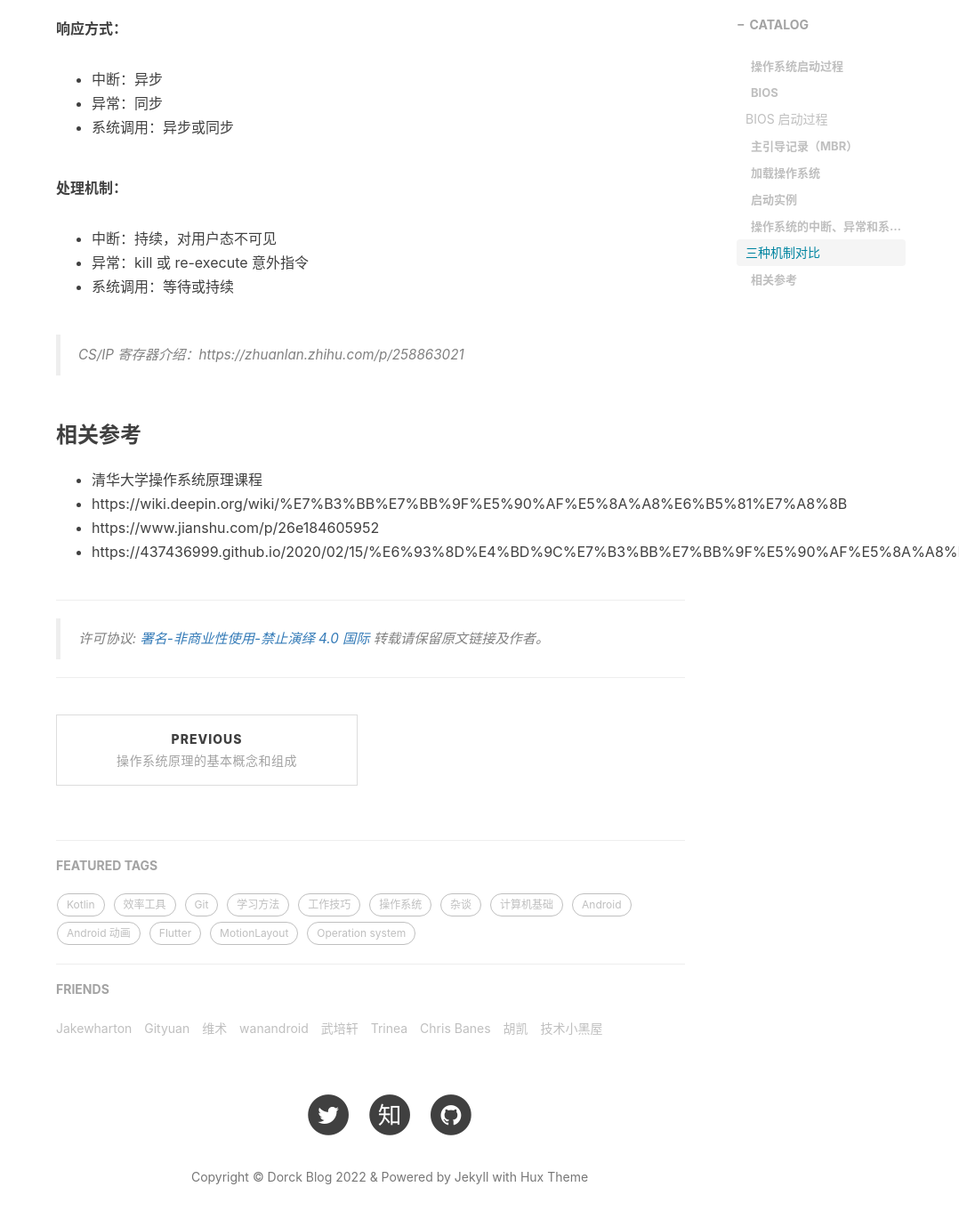
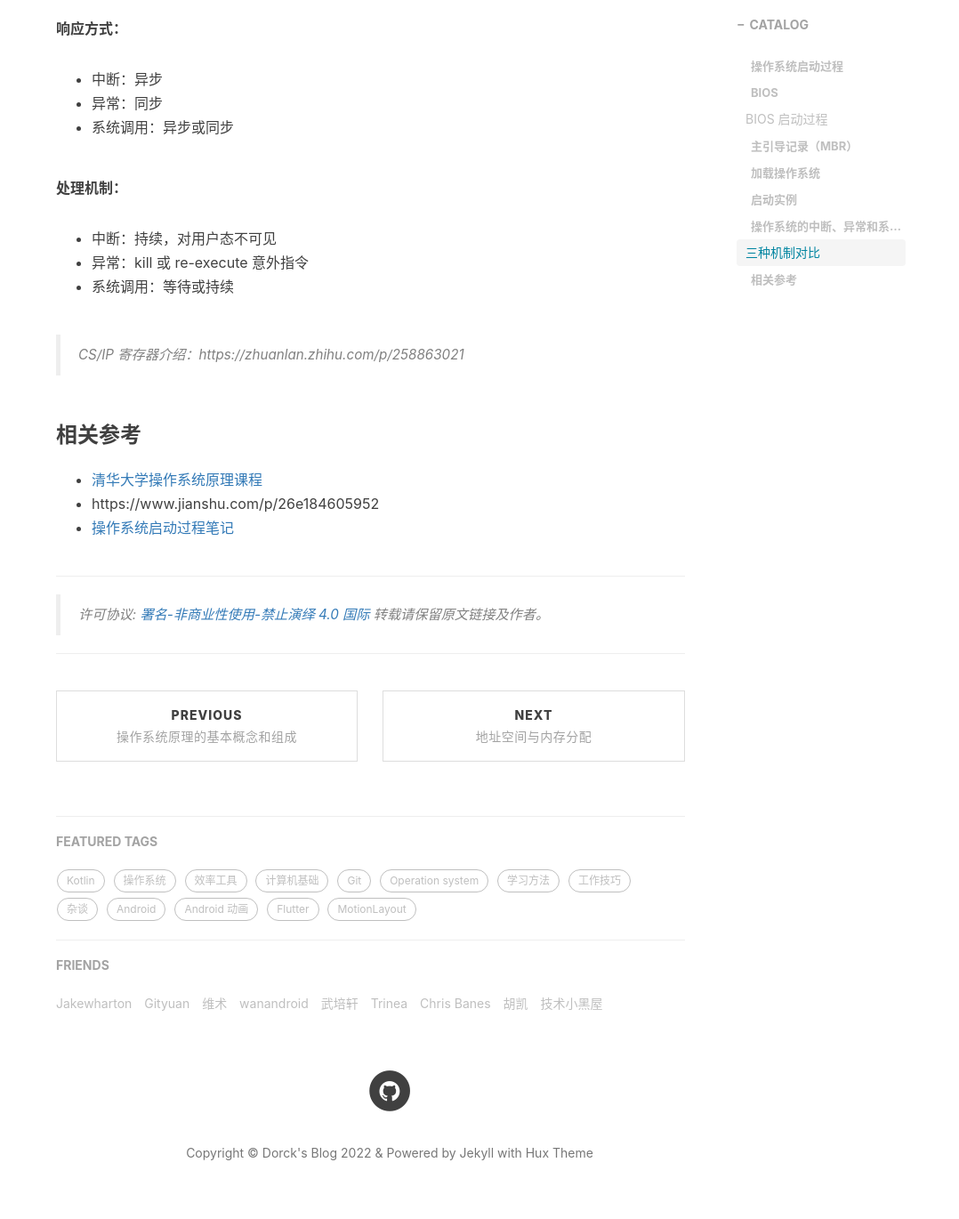
Before and after one commit to Moosphan/Moosphan.github.io, a Jekyll site: the page built from _posts/post_os/2022-03-12-os-boot-process.md, in a window 1280 px wide and 1400 px high, scrolled down 3627 px. Shown: the top 1370 px of the window at 89% size, without its empty margins (202-1280 px from the left). Built offline with Jekyll 4.4.1, drawn with Linux system fonts in a browser that asks for light colours; nearby versions of some CDN libraries; comment, search, counter and statistics services are not loaded; some of the changed lines change nothing that is shown; some of the changed text lies outside the part shown.

Commit message:
feat:memory allocation of os

```diff
--- a/_config.yml
+++ b/_config.yml
@@ -1,6 +1,6 @@
 # Site settings
-title: Dorck Blog
-SEOTitle: 道轲的博客 | Dorck Blog
+title: Dorck's Blog
+SEOTitle: 道轲的博客 | Dorck's Blog
 header-img: img/home-bg.jpg
 email: moosphon@gmail.com
 description: "修技术之道，日三省吾身 | App Dev & Freelance Thinker，Hacker Growth | 这里是 @道轲(Dorck) 的个人博客，与你一起探寻世界。"
@@ -14,9 +14,9 @@
 # SNS settings
 RSS: false
 #weibo_username:     Dorck
-zhihu_username:     yi-chang-mi-li-de-meng
+# zhihu_username:     yi-chang-mi-li-de-meng
 github_username:    Moosphan
-twitter_username:   Dorck
+# twitter_username:   Dorck
 #facebook_username:  Dorck
 #linkedin_username:  firstname-lastname-idxxxx
 
--- a/_posts/post_os/2022-03-12-os-boot-process.md
+++ b/_posts/post_os/2022-03-12-os-boot-process.md
@@ -104,7 +104,6 @@
 
 ### 相关参考
 
-- 清华大学操作系统原理课程
-- https://wiki.deepin.org/wiki/%E7%B3%BB%E7%BB%9F%E5%90%AF%E5%8A%A8%E6%B5%81%E7%A8%8B
+- [清华大学操作系统原理课程](https://wiki.deepin.org/wiki/%E7%B3%BB%E7%BB%9F%E5%90%AF%E5%8A%A8%E6%B5%81%E7%A8%8B)
 - https://www.jianshu.com/p/26e184605952
-- https://437436999.github.io/2020/02/15/%E6%93%8D%E4%BD%9C%E7%B3%BB%E7%BB%9F%E5%90%AF%E5%8A%A8%E8%BF%87%E7%A8%8B/
+- [操作系统启动过程笔记](https://437436999.github.io/2020/02/15/%E6%93%8D%E4%BD%9C%E7%B3%BB%E7%BB%9F%E5%90%AF%E5%8A%A8%E8%BF%87%E7%A8%8B/)
--- /dev/null
+++ b/_posts/post_os/2022-03-13-memory-allocation.md
@@ -0,0 +1,214 @@
+---
+layout:     post
+title: "地址空间与内存分配"
+date: 2022-03-13 14:02:12
+author:     "Dorck"
+catalog: false
+header-style: text
+tags:
+- 操作系统
+- Operation system
+- 计算机基础
+---
+
+## 内存分层体系
+
+内存的分层体系：运行内存(主存) / 磁盘(虚拟内存)。主存是在运行程序时所需要保存的数据空间，而磁盘是用于持久化数据保存的数据空间。
+
+CPU 可以访问的内存包括两大类 : 寄存器 / cache (L1缓存 / L2缓存)。大体的调用关系如下， 首先要考虑最为快速的缓存，其存取速度与 CPU 主频相同。缓存的使用是我们所不能意识到的，因为其依靠硬件实现。但内存和虚存是我们需要在操作系统当中操作的。
+
+<img src="/img/in-post/post-computer-science/address_space_distribution.jpg" alt="address_space_distribution" style="zoom:50%;" />
+
+**逻辑地址空间**：物理地址如果交由计算机或许是可以方便使用的，但是对于人来说，并不容易记忆理解和使用。我们希望各个进程使用的存储都相对性地低耦合，有一个比较清晰的逻辑结构，于是就把线性的物理地址编号转换为抽象的逻辑内存结构的管理机制是 MMU（Memory Management Unit，即存储管理单元，也叫做内存管理单元）。
+
+#### 内存管理目标
+
+- 抽象：逻辑地址空间
+- 保护：独立地址空间
+- 共享：访问相同内存
+- 虚拟化：更多的地址空间
+
+#### 内存管理方法
+
+- 程序重定位（relocation）
+- 分段（segmentation）
+- 分页（paging）
+- 虚拟内存（virtual memory）
+
+> 实现高度依赖于硬件, 其中内存管理单元（MMU）负责处理 CPU 的内存访问请求。
+
+## 地址空间和地址生成
+
+物理空间地址：硬件支持的地址空间，起始地址为 0，直到 MAXsys
+逻辑地址空间：在 CPU 运行的进程看到的地址，起始地址同样为 0，直到 MAXprog
+
+#### 地址生成
+
+ALU（算术逻辑单元）所需要的地址是逻辑地址，但向内存中取用时，需要的是物理地址。CPU 中依靠 MMU 进行一次逻辑到物理地址的转换。虽然这是硬件完成的，但是操作系统提供两者之间的关系的映射，而后还要进行地址检查，防止超过段长度。如果超过，加上段基址完成重定位即可。
+
+> 即逻辑地址到物理地址的转换。
+
+## 连续内存分配
+
+连续内存分配，即给进程分配一块不小于指定大小的连续物理内存区域。
+
+#### 内存碎片
+
+内存碎片问题指的是空闲的内存无法被利用，主要分为以下两种：
+
+- 外部碎片 : 分配单元之间未使用的内存。
+- 内部碎片 : 分配单元内的未使用内存，取决于分配单元大小是否要取整。
+
+#### 分区的动态分配策略
+
+分区的动态分配方式有以下三种 :
+
+1. 第一匹配分配（first fit） : 在内存中找到第一个比需求大的空闲块, 分配给应用程序
+2. 最优适配分配（best-fit） : 在内存中找到最小的空闲块, 分配给应用程序
+3. 最差适配分配（worst-fit） : 在内存中找到最大的空闲块, 分配给应用程序
+
+分配方式的区别和优缺点：
+
+| 分配方式 | 第一匹配分配                                                 | 最优适配分配                                                 | 最差适配分配                                                 |
+| :------- | ------------------------------------------------------------ | ------------------------------------------------------------ | ------------------------------------------------------------ |
+| 分配方式 | 1. 按地址排序的空闲块列表 2. 分配需要寻找一个合适的分区 3. 重分配需要检查是否可以合并相邻空闲分区 | 1. 按尺寸排序的空闲块列表 2. 分配需要寻找一个合适的分区 3. 重分配需要检查是否可以合并相邻空闲分区 | 1. 按尺寸排序的空闲块列表 2. 分配最大的分区 3. 重分配需要检查是否可以合并相邻空闲分区 |
+| 优势     | 简单 / 易于产生更大空闲块                                    | 比较简单 / 大部分分配是小尺寸时高效                          | 分配很快 / 大部分分配是中尺寸时高效                          |
+| 劣势     | 产生外部碎片 / 不确定性                                      | 产生外部碎片 / 重分配慢 / 产生很多没用的微小碎片             | 产生外部碎片 / 重分配慢 / 易于破碎大的空闲块以致大分区无法被分配 |
+
+三种分配方式并无优劣之分，因为我们无法判断内存请求的大小。
+
+#### 碎片整理方法
+
+可以看到的是，三种分区动态分配的方式都会产生外部碎片，因此我们可以对碎片进行一定的整理来解决碎片问题。
+
+###### 1. 压缩式碎片整理
+
+- 重置程序以合并碎片
+- 要求所有程序是动态可重置的
+- 问题：
+  - 何时重置 ? （在程序处于等待状态时才可以重置）
+  - 需要考虑内存拷贝的开销
+
+###### 2. 交换式碎片整理
+
+- 运行程序需要更多的内存时，抢占等待的程序并且回收它们的内存
+- 问题：如何判断哪些程序应该被回收 ?
+
+
+
+## 非连续内存分配
+
+我们知道，操作系统加载到内存以及程序加载到内存中时, 分配一块连续的内存块容易出现碎片问题，而非连续内存分配可以有效的减少碎片的出现。非连续内存分配有以下几个优点：
+
+1. 一个程序的物理地址空间是非连续的
+2. 更好的内存利用和管理
+3. 允许共享代码与数据（共享库等...）
+4. 支持动态加载和动态链接
+
+缺点：
+
+如何建立虚拟地址和物理地址的转换
+
+- 软件方案：开销大
+- 硬件方案：分段 / 分页
+
+#### 分段存储管理（segmentation）
+
+段表示访问方式和存储数据等属性相同的一段地址空间，对应一个连续的内存“块”，由若干个“段”组成进程逻辑地址空间。进程的地址空间由多个功能不同的段构成：主代码段、子模块代码段、公用库代码段、stack、heap、初始化数据段、符号表等。将各个功能区隔离开之后，段式存储就实现了更细粒度的灵活的分离与共享。段式存储在做内存保护方面有优势。
+
+<img src="/img/in-post/post-computer-science/segmentation_space.jpg" alt="segmentation_space" style="zoom:67%;" />
+
+另外，它们各个部分内部连续，但之间相对去耦合，从而实现（这里是相对底层的）复用。这和高级语言编程中加入函数和模块的考量是一致的。
+
+那么段式存储管理是如何访问的呢？
+
+分段存储是通过偏移量来访问不同的块，其实在不同块之间的访问转化成本并不是很高。这样就在一定开销的情况下实现了共享，同时增加了内存利用率。主要是利用基址+长度这种描述方法访问段的地址。段的地址可以用一个二元数来表示，其中一个是基址，原理上基址加指定的偏移，就可以完成重定位，即可找到段的地址。 二元数的另一个元素是长度，在重定位之前就要验证段长度是否会溢出。
+
+#### 分页存储管理（paging）
+
+页式存储和段式存储是两种不同粒度的管理策略，但是其总体思路是一致的，认识如下量方面即可：
+
+- 单元划分的标准
+- 单元访问方式
+
+##### 页式存储管理的基本单元
+
+将分块进行较小的划分之后，由于数量增多，我们希望这种效率提高，基于二进制的位运算是符合这种目标的。 我们将 **2 的 n 次方的内存片段**作为页式存储的单元，如 512、4k、8k，4k 是很常见大小。
+
+- 物理地址空间中的单元叫做物理页面，一般地，称为页帧（page frame），简称**帧（frame）**。
+- 逻辑地址空间中的单元称为逻辑页面，一般地，称为页面，简称**页（page）**。
+- 帧和页的大小必须相同。
+
+##### 页式存储的地址转换
+
+首先看物理内存中的单元：帧。物理内存被划分为 2 的 n 次方大小的帧，其内存物理地址仍然可以用二元组（f, o）表示，f 为帧号（占 s 位），o 为偏移。 则物理地址为：$f\times2^S + o$
+
+<img src="/img/in-post/post-computer-science/paging_space_manage.png" alt="paging_space_manage" style="zoom:67%;" />
+
+页和帧有一定的对应关系，在两个对应的页和帧中，页内偏移和帧内偏移一致，但通常页号大小和帧号大小不同。构建的逻辑地址合乎人的使用习惯，页号是连续的。而物理地址空间中的帧号并不是连续的。
+
+##### 页表
+
+<img src="/img/in-post/post-computer-science/page_table.png" alt="page_table" style="zoom:67%;" />
+
+概念：
+
+- 每个进程都有一个页表，每一个页面都有一个页表项。
+- 页表是按照逻辑页密排的，所以页号并不需要存入页表项。
+- 页表项中**只储存物理帧号**以及一些标志位。
+- 页表中的内容随着进程的运行状态而动态变化。为了表征这些变化所以引入标志位，比如存在位、修改位、引用位等。
+
+例子：假定一个 16 位系统，物理内存 32KB，页大小 1k，则 有 32 页。0~9 存储页内数据，A~F 存储页号。
+
+- 页表有 32 项。
+- 物理帧号的地址位数一般少于逻辑地址，因为并不是进程的每一个页面都要调入内存，所以物理帧号的位数小于页号位数。
+
+解决页式存储管理的问题：
+
+- 需要访问两次：使用缓存（快表）
+- 页表可能非常大：间接访问（多级页表）
+
+##### 快表
+
+快表（TLB，Translation Look-aside Buffer）就是将最近使用过的页表存入 CPU，使用 caching 的方式加快页表的查询对应。
+
+![fast_table](/img/in-post/post-computer-science/fast_table.png)
+
+如果 TLB 命中，则物理页号将会**快速**且**并行**地获取；未命中时查询页表，随后更新 TLB。若命中率高，那么 TLB 对于页表查询开销的改善作用是非常有效的。
+
+##### 多级页表
+
+<img src="/img/in-post/post-computer-science/multi-page-table.jpeg" alt="multi-page-table" style="zoom:67%;" />
+
+将线性页表转换为树形结构，即可构建多级页表，可以减小每一级的长度。如果逻辑地址空间全满的话，对于存储空间来说，其实并没有非常显著的提升，但是实际使用过程中，会有很多空的分支，这样就可以节省一部分空间。即对应**时间换空间**的概念。
+
+##### 反向页表
+
+由于多级页表是树形结构，虚拟空间膨胀会很快，对于大地址空间，多级页表仍会变得非常繁琐。 为了克服这个指数爆炸的效应，我们从虚拟的逻辑空间中走出来，着眼于有限的物理空间，以物理地址空间为抓手建立索引。这就是页寄存器和反置页表的思路。
+
+在这种情况下，如果页面本身相对于页表项很大的话，页表的内存开销就不足为惧了。
+
+具体的实现方法是，让每一个物理帧都和一个页寄存器相关联。页寄存器包含如下的标志位：
+
+- 使用位（residence bit）：此帧是否被进程占用
+- 占用页号（occupier）：对应的页号 p
+- 保护位（protection bits）
+
+这种方法的好处在于：
+
+- 大大减省页表占用内存
+- 页表大小与逻辑地址空间相比往往很小
+
+缺点在于其反转了逻辑，要能够依据帧号找页号（建立联系），同时在用页号查找时就相对困难。
+
+- 如上的联系通过**哈希**的方法建立，对逻辑地址进行哈希，随后就可以在页寄存器反向建立的查找表中进行小范围查找。
+- 这里还可以引入快表，尽管快表功耗大
+- 如果有冲突需要遍历冲突项
+
+### 参考
+
+- [清华-非连续内存笔记](https://zhuanlan.zhihu.com/p/394937492)
+
+- [操作系统的分页存储管理方式](https://matrixxt.gitbooks.io/operating-system/content/ch04/paged-memory-management.html)
+
+- [基本分页存储管理](https://ywrby.cn/2021/12/27/24-%E5%9F%BA%E6%9C%AC%E5%88%86%E9%A1%B5%E5%AD%98%E5%82%A8%E7%AE%A1%E7%90%86/)
```
Also changed, not shown: img/in-post/post-computer-science/address_space_distribution.jpg (added), img/in-post/post-computer-science/fast_table.png (added), img/in-post/post-computer-science/multi-page-table.jpeg (added), img/in-post/post-computer-science/page_table.png (added), img/in-post/post-computer-science/paging_space_manage.png (added), img/in-post/post-computer-science/segmentation_space.jpg (added).
